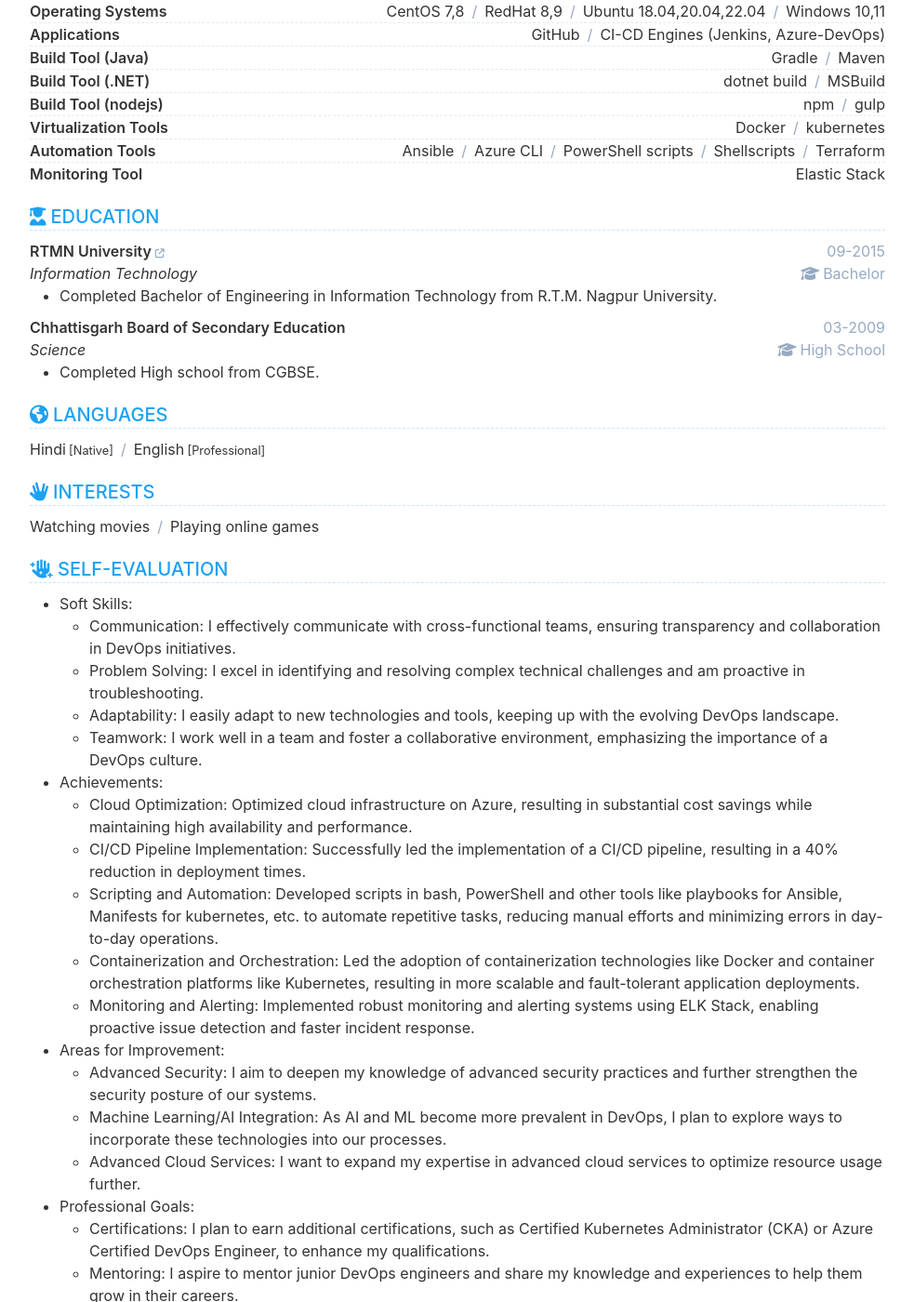
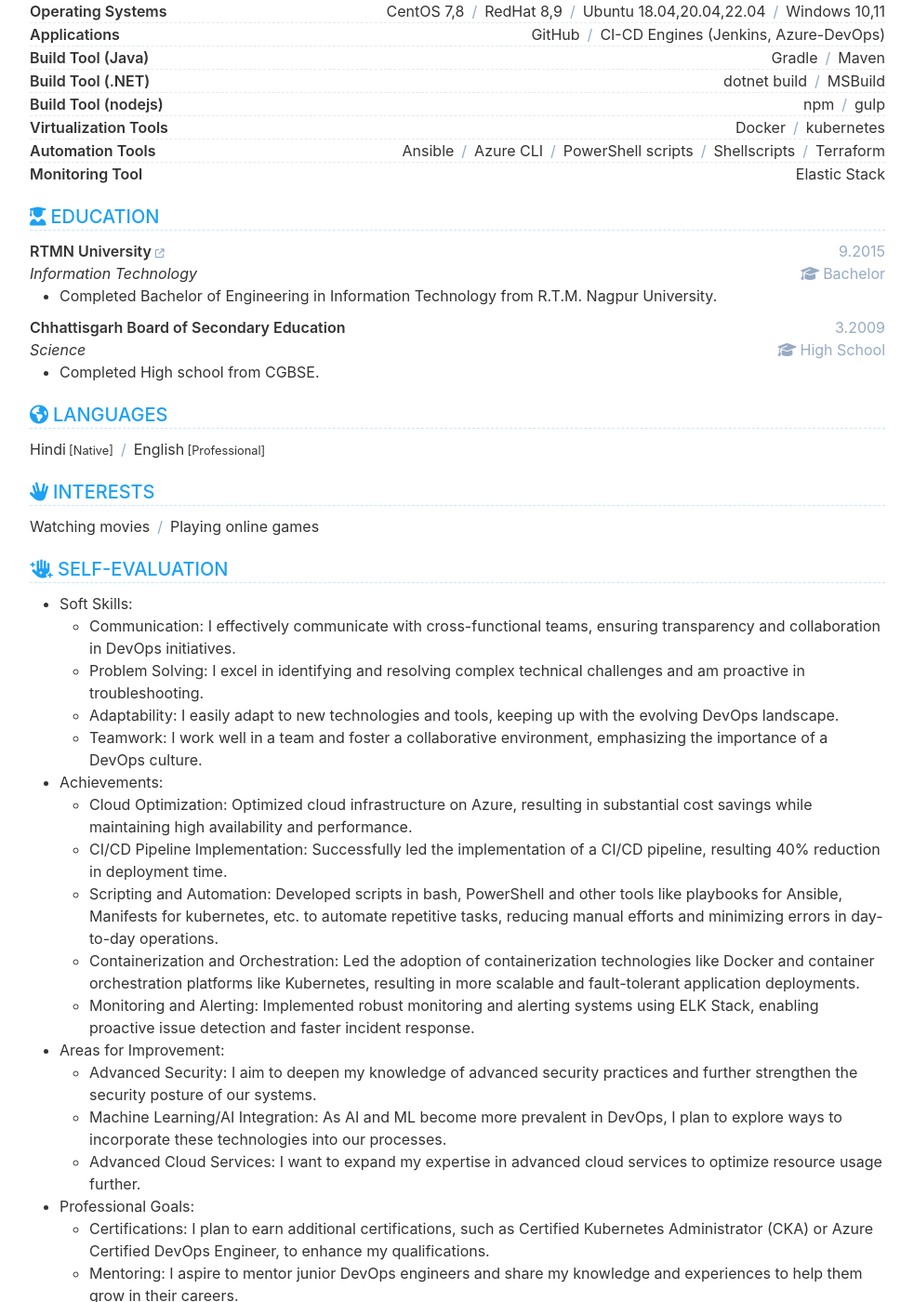
Before and after one commit to Raskinn/Resume, a Jekyll site: the page built from index.html, in a window 1280 px wide and 1400 px high, scrolled down 991 px. Shown: the whole window at 93% size, without its empty margins (148-1131 px from the left). Built offline with Jekyll 4.4.1, drawn with Linux system fonts in a browser that asks for light colours.

Commit message:
Updated resume

```diff
--- a/_data/data.yml
+++ b/_data/data.yml
@@ -231,7 +231,7 @@ education:
   items:
     - institution: RTMN University
       link: '#'
-      date: 09-2015
+      date: 09.2015
       major: Information Technology
       degree: Bachelor
       description: |
@@ -239,7 +239,7 @@ education:
 
     - institution: Chhattisgarh Board of Secondary Education
       link:
-      date: 03-2009
+      date: 03.2009
       major: Science
       degree: High School
       description: |
@@ -393,7 +393,7 @@ evaluation:
 
     - Achievements:
         + Cloud Optimization: Optimized cloud infrastructure on Azure, resulting in substantial cost savings while maintaining high availability and performance.
-        + CI/CD Pipeline Implementation: Successfully led the implementation of a CI/CD pipeline, resulting in a 40% reduction in deployment times.
+        + CI/CD Pipeline Implementation: Successfully led the implementation of a CI/CD pipeline, resulting 40% reduction in deployment time.
         + Scripting and Automation: Developed scripts in bash, PowerShell and other tools like playbooks for Ansible, Manifests for kubernetes, etc. to automate repetitive tasks, reducing manual efforts and minimizing errors in day-to-day operations.
         + Containerization and Orchestration: Led the adoption of containerization technologies like Docker and container orchestration platforms like Kubernetes, resulting in more scalable and fault-tolerant application deployments.
         + Monitoring and Alerting: Implemented robust monitoring and alerting systems using ELK Stack, enabling proactive issue detection and faster incident response.
```
